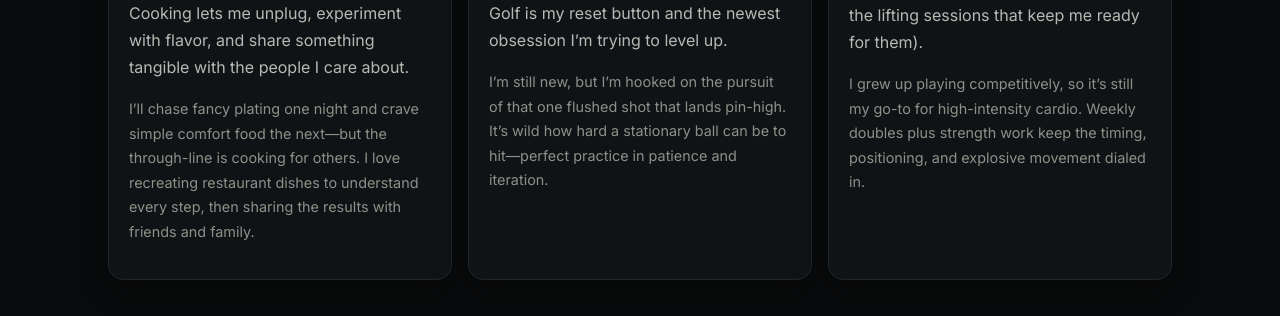
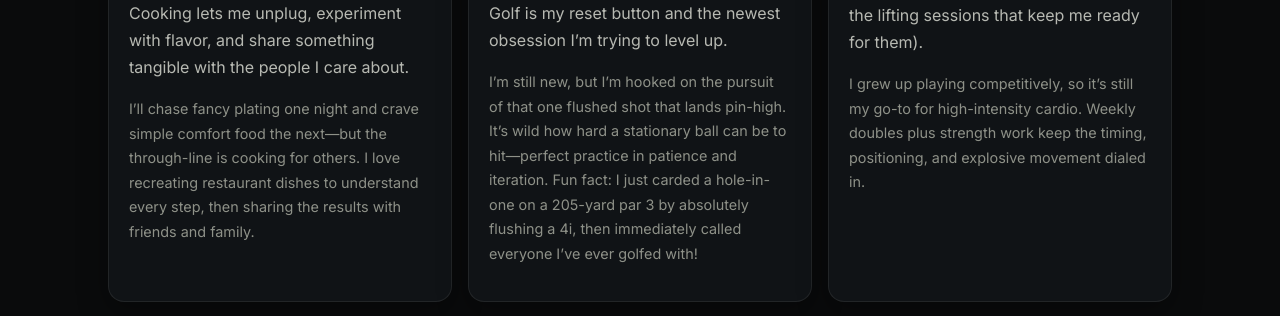
Before and after one commit to sjhalani7/portfolio, a Next.js app: page / in a window 1280 px wide. Shown: the part 2753-3069 px from the top of the page. Built offline with nearby package versions, Linux system fonts and the light colour scheme.

Commit message:
golf fun fact

```diff
--- a/src/data/personality.ts
+++ b/src/data/personality.ts
@@ -22,7 +22,7 @@ export const personalityHighlights: PersonalityHighlight[] = [
     description:
       "Golf is my reset button and the newest obsession I’m trying to level up.",
     details:
-      "I’m still new, but I’m hooked on the pursuit of that one flushed shot that lands pin-high. It’s wild how hard a stationary ball can be to hit—perfect practice in patience and iteration.",
+      "I’m still new, but I’m hooked on the pursuit of that one flushed shot that lands pin-high. It’s wild how hard a stationary ball can be to hit—perfect practice in patience and iteration. Fun fact: I just carded a hole-in-one on a 205-yard par 3 by absolutely flushing a 4i, then immediately called everyone I’ve ever golfed with!",
     image: { src: "/images/hobbies/golf.jpeg", alt: "On the course" },
   },
     {
```
